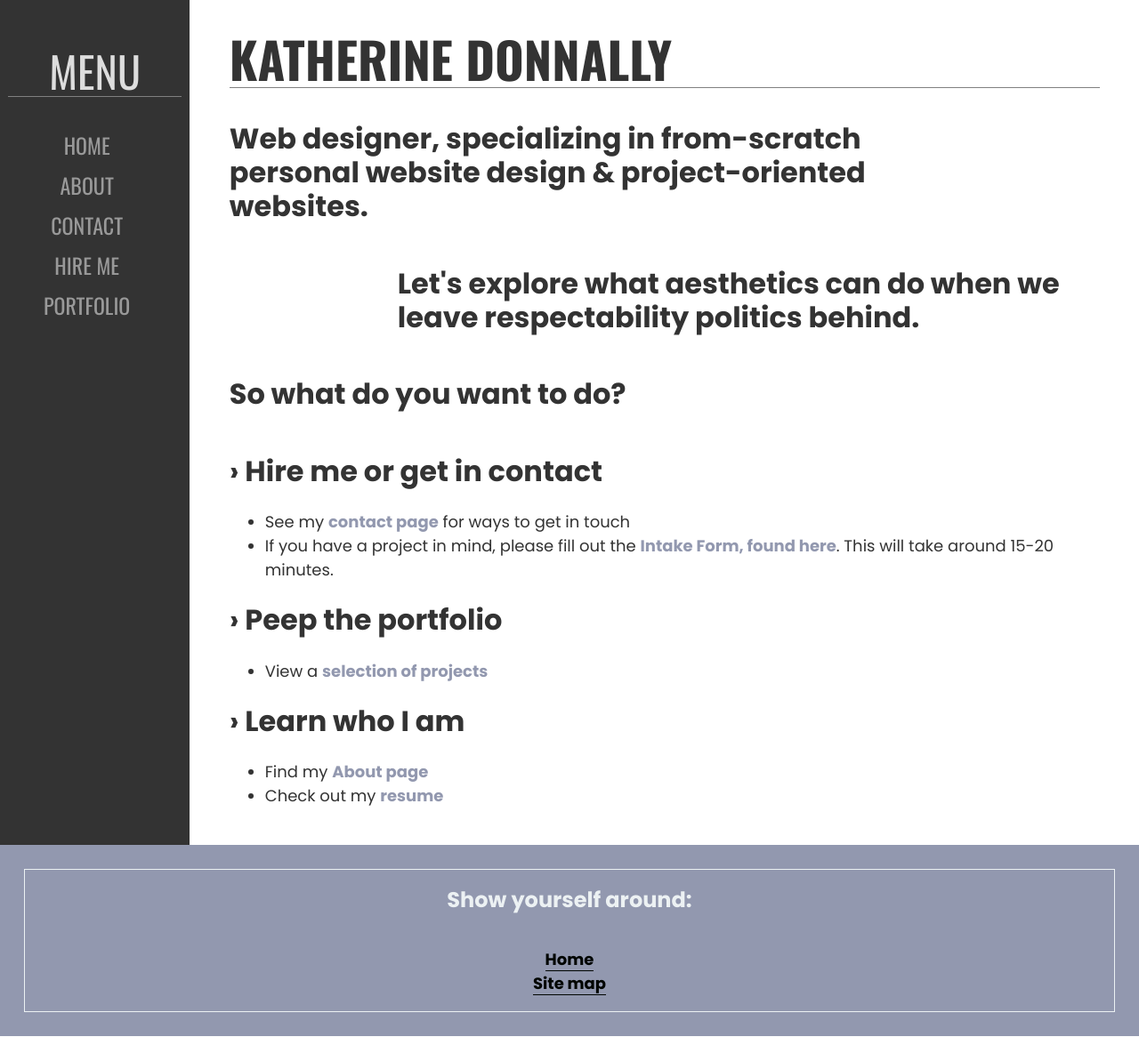
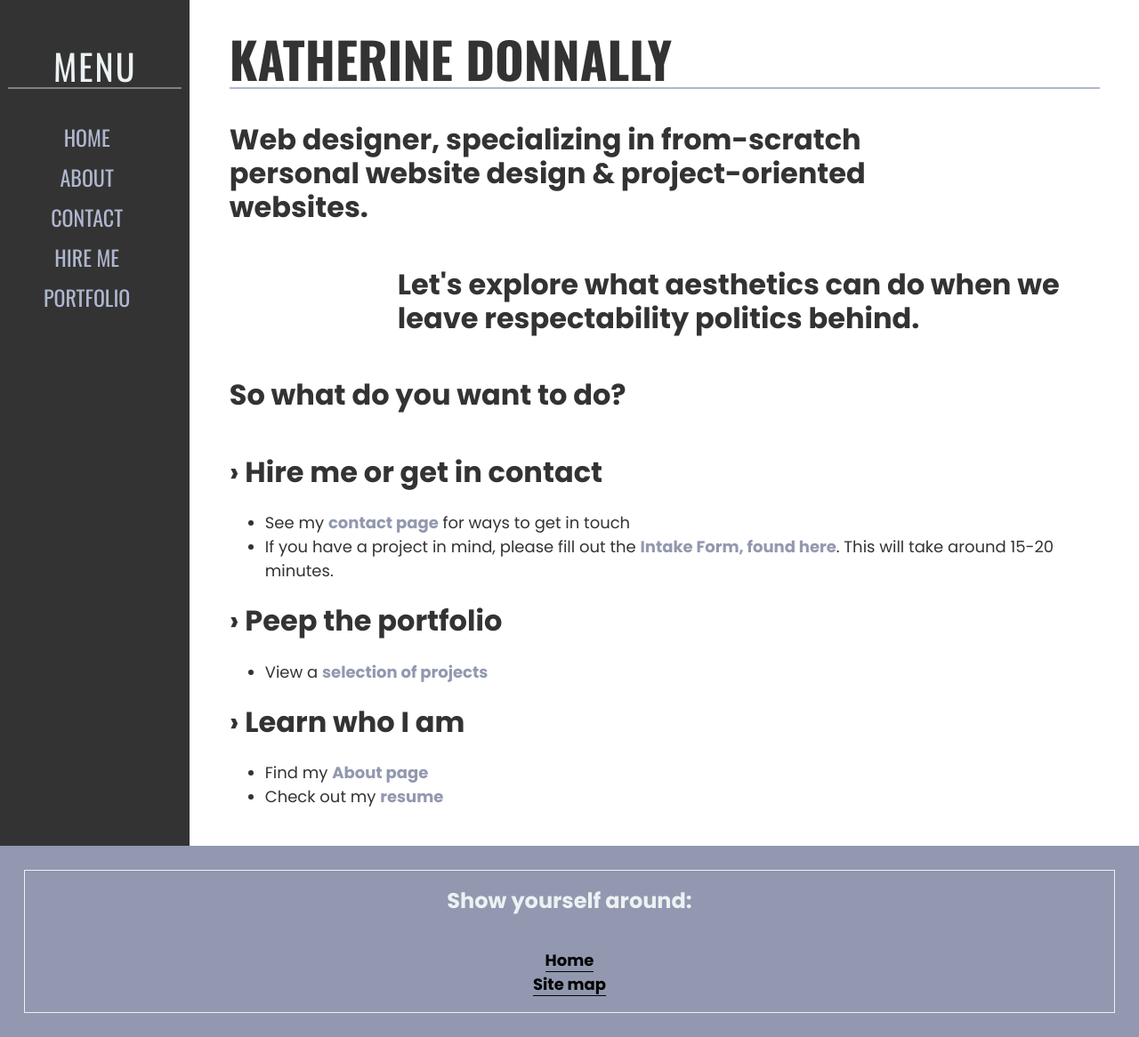
Before and after one commit to kbdonnally/katherinedoes.design, a Jekyll site: the page built from index.html, in a window 1280 px wide. Shown: the whole page at 89% size. Built offline with Jekyll 4.4.1, drawn with Linux system fonts in a browser that asks for light colours; some web fonts are replaced.

Commit message:
Edit colors & fonts of 'Menu' label & homepage title

```diff
--- a/assets/css/_sass/_nav/_new-nav.scss
+++ b/assets/css/_sass/_nav/_new-nav.scss
@@ -25,17 +25,18 @@
 	position: relative;
 	padding: 0 4.167%;
 	h2 {
-		font-size: 3rem;
+		font-size: 2.5rem;
 		font-weight: 400;
 		line-height: 1;
 		margin: 0;
-		margin-top: 3.5rem;
+		margin-top: calc(3.5rem - 2px);
 		padding-bottom: .25rem;
 		font-family: 'Oswald', sans-serif;
-		color: #ddd;
+		color: $antiflashwhite;
 		text-transform: uppercase;
 		text-align: center;
-		border-bottom: 1px solid $halfgray;
+		letter-spacing: 2px;
+		border-bottom: 2px solid $halfgray;
 	}
 	@media screen and (max-width: 899px) {
 		h2 {
@@ -67,7 +68,7 @@
 		font-size: 1rem;
 		font-weight: 400;
 		line-height: 1;
-		color: hsl(0,0,60%);
+		color: $grayblue--light; // hsl(0,0,60%);
 		text-transform: uppercase;
 		&:hover, &:focus {
 			color: $antiflashwhite;
--- a/assets/css/_sass/_pages/_new-home.scss
+++ b/assets/css/_sass/_pages/_new-home.scss
@@ -49,7 +49,7 @@ main.home-content-wrapper {
 		font-family: 'Oswald', sans-serif;
 		font-weight: 700;
 		text-transform: uppercase;
-		border-bottom: 1px solid $halfgray;
+		border-bottom: 2px solid $grayblue--light;
 	}
 }
 
--- a/assets/css/_sass/_vars/_colors.scss
+++ b/assets/css/_sass/_vars/_colors.scss
@@ -11,6 +11,9 @@ $regblack: 		 hsla(132, 100%, 1%, 1);
 $antiflashwhite: hsla(197, 24%, 94%, 1);
 $grayblue: 		 hsla(228, 15%, 63%, 1);
 $isabelline: 	 hsla(352, 43%, 93%, 1);
+
+// Coolors variations:
+$grayblue--light: hsla(228, 25%, 75%, 1);
 
 // KEY:
 // isabelline - 	light pink
```
